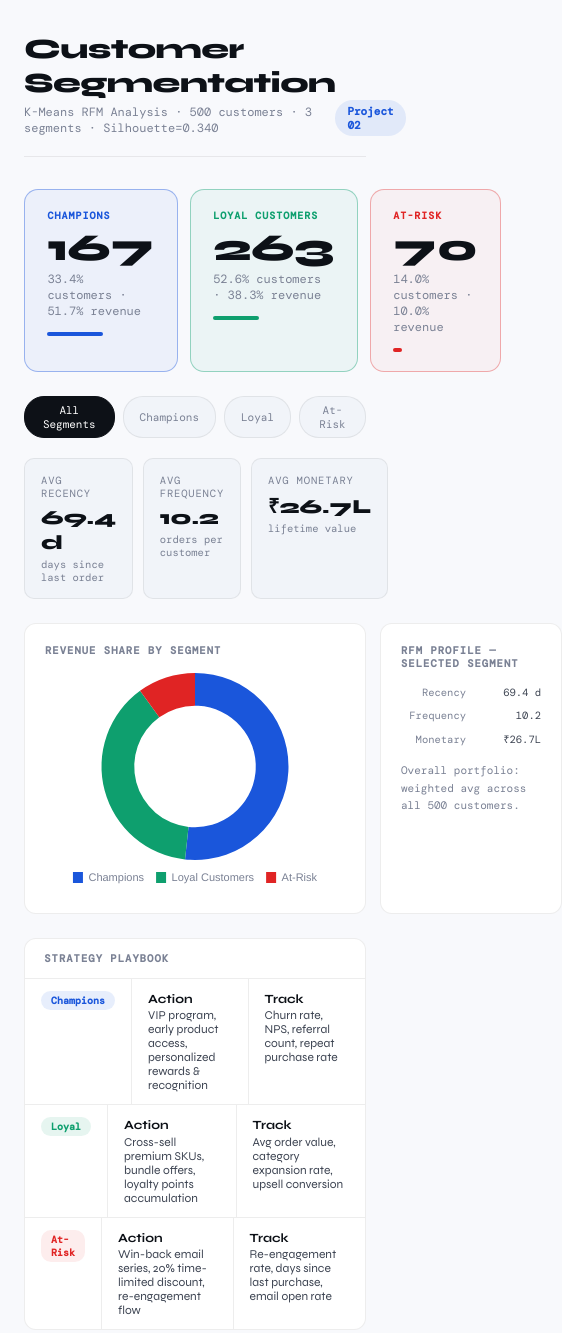
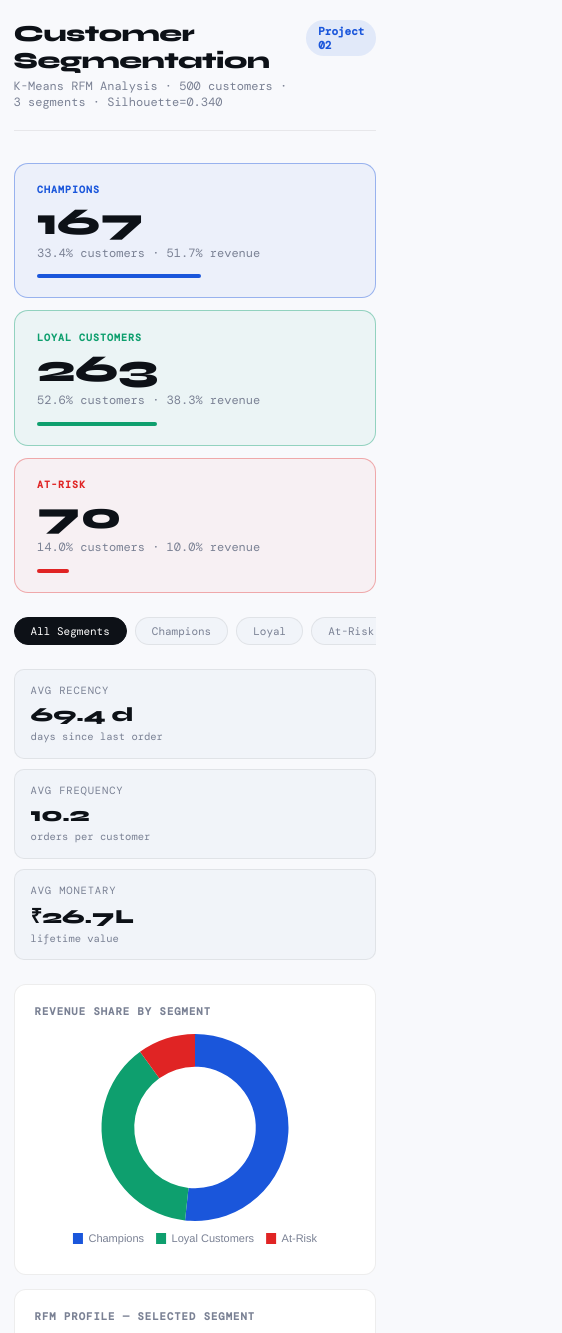
Before and after one commit to Omkadam01/customer-segmentation-project, a plain HTML site: page dashboard.html in a window 390 px wide. Shown: the top 1333 px of the page, 562 px wide, since content can reach past the window. Drawn offline with nearby package versions, Linux system fonts and the light colour scheme.

Commit message:
Prepare customer segmentation dashboard for GitHub Pages (#1)
Add a portable analysis pipeline, responsive dashboard entrypoint, deployment workflow, and updated deployment documentation.

```diff
--- a/dashboard.html
+++ b/dashboard.html
@@ -55,6 +55,17 @@ body{font-family:'Syne',sans-serif;background:var(--bg);color:var(--ink)}
 .ml{font-size:10.5px;color:var(--ink3);font-family:'DM Mono',monospace;text-transform:uppercase;letter-spacing:.08em;margin-bottom:.3rem}
 .mv{font-size:20px;font-weight:800;color:var(--ink)}
 .ms{font-size:10.5px;color:var(--ink3);font-family:'DM Mono',monospace;margin-top:.2rem}
+@media (max-width:700px){
+  .wrap{padding:1.25rem .85rem}
+  .header{align-items:flex-start;gap:1rem}
+  .h1{font-size:23px}
+  .seg-row,.grid2,.metrics{grid-template-columns:1fr}
+  .tabs{overflow-x:auto;padding-bottom:.25rem}
+  .tab{white-space:nowrap}
+  .play-row{grid-template-columns:1fr}
+  .play-c{border-right:none;border-bottom:1px solid var(--border)}
+  .play-c:last-child{border-bottom:none}
+}
 </style>
 </head>
 <body>
--- /dev/null
+++ b/index.html
@@ -0,0 +1,13 @@
+<!doctype html>
+<html lang="en">
+<head>
+  <meta charset="utf-8">
+  <meta name="viewport" content="width=device-width, initial-scale=1">
+  <meta http-equiv="refresh" content="0; url=dashboard.html">
+  <title>Customer Segmentation Dashboard</title>
+  <script>window.location.replace('dashboard.html' + window.location.search + window.location.hash);</script>
+</head>
+<body>
+  <p>Opening the <a href="dashboard.html">Customer Segmentation Dashboard</a>&hellip;</p>
+</body>
+</html>
```
Also changed, not shown: 4 other files.
